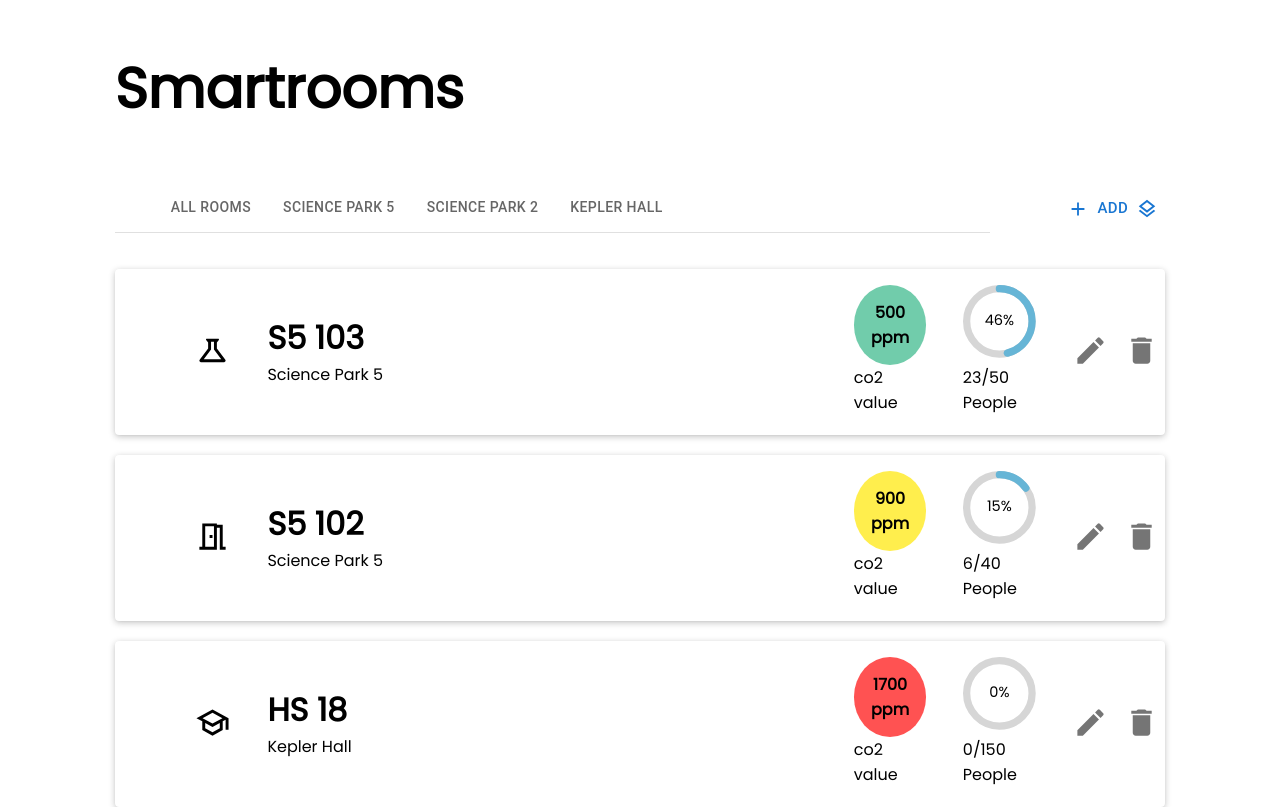
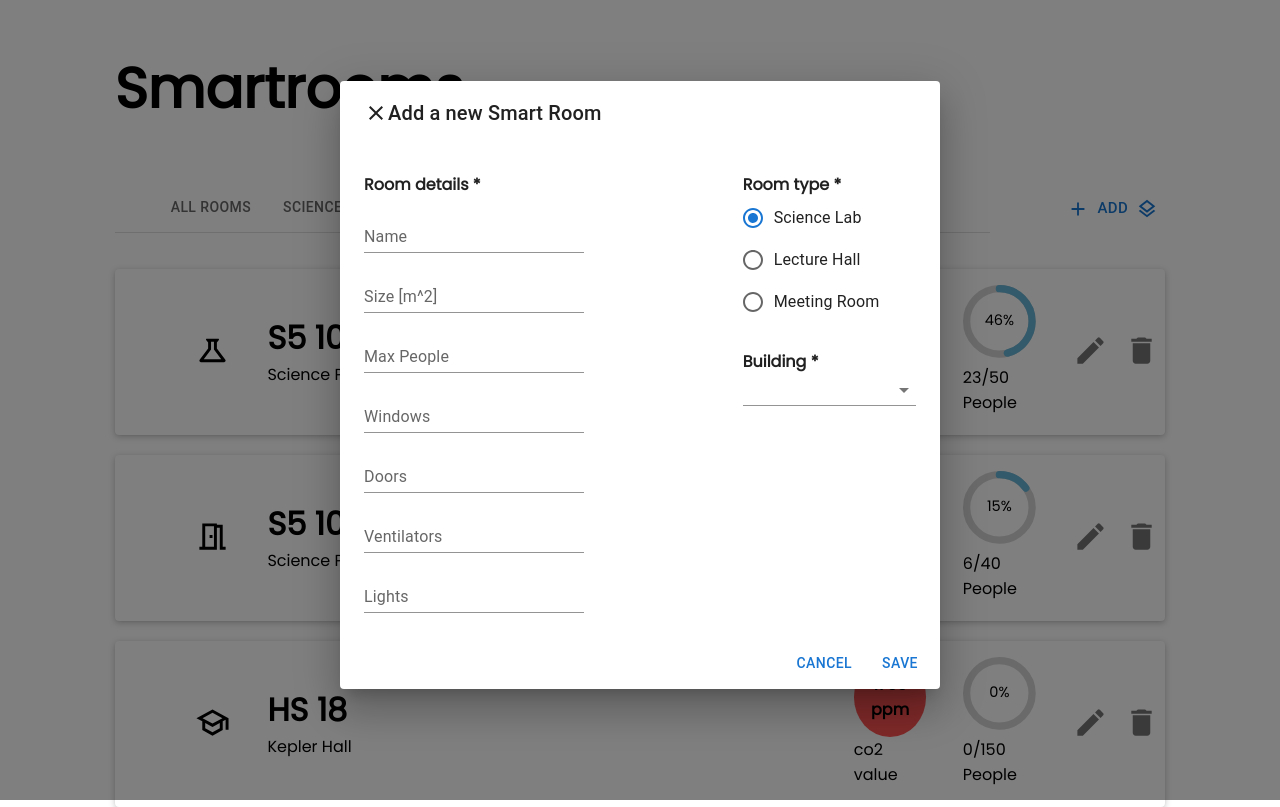
Before and after one commit to jku-win-se/teaching.ss22.prse.digitaltwin.team1, a React (Create React App) app in the folder Frontend/smart-home-ui/: page / in a window 1280 px wide. Both pictures are taken after a click on the button "ADD". Built offline with nearby package versions, Linux system fonts and the light colour scheme.

Commit message:
added add-edit-dialog to main page #23

```diff
--- a/Frontend/smart-home-ui/src/enums/measure.enum.ts
+++ b/Frontend/smart-home-ui/src/enums/measure.enum.ts
@@ -1,5 +1,5 @@
 export enum Measure {
   Temperature = "Temperature",
-  CO2Value = "CO2Value",
+  Co2 = "Co2",
   People = "People",
 }
--- /dev/null
+++ b/Frontend/smart-home-ui/src/enums/roomType.enum.ts
@@ -0,0 +1,5 @@
+export enum RoomType {
+  ScienceLab = "Science Lab",
+  LectureHall = "Lecture Hall",
+  MeetingRoom = "Meeting Room",
+}
--- a/Frontend/smart-home-ui/src/models/IState.ts
+++ b/Frontend/smart-home-ui/src/models/IState.ts
@@ -1,7 +1,7 @@
 import { Measure } from "../enums/measure.enum";
 
 export interface Istate {
-  measureValue: number;
+  value: number;
   name: Measure;
   entityRefID: string;
   timeStamp: Date;
--- a/Frontend/smart-home-ui/src/pages/details/components/information-panel/information-panel.component.tsx
+++ b/Frontend/smart-home-ui/src/pages/details/components/information-panel/information-panel.component.tsx
@@ -80,7 +80,9 @@ export default function InformationPanel(props: IInformationPanelProps) {
         <Grid item xs={4} sm={4} md={3}>
           <InformationPanelItem
             isLoading={isLoading}
-            value={sService.returnValueForMeasure(Measure.CO2Value)}
+            value={sService
+              .returnValueForMeasure(Measure.Co2)
+              .toLocaleString(undefined, { maximumFractionDigits: 1 })}
             unit="ppm"
             icon="Co2Outlined"
           ></InformationPanelItem>
--- /dev/null
+++ b/Frontend/smart-home-ui/src/pages/main/components/add-edit-dialog/add-edit-dialog.component.tsx
@@ -0,0 +1,174 @@
+import * as React from "react";
+import useMediaQuery from "@mui/material/useMediaQuery";
+import ClearIcon from "@mui/icons-material/Clear";
+import { useTheme } from "@mui/material/styles";
+import {
+  Button,
+  Dialog,
+  DialogActions,
+  DialogContent,
+  DialogContentText,
+  DialogTitle,
+  FormControl,
+  FormControlLabel,
+  Grid,
+  InputLabel,
+  MenuItem,
+  Radio,
+  RadioGroup,
+  Select,
+  SelectChangeEvent,
+  TextField,
+} from "@mui/material";
+import { RoomType } from "../../../../enums/roomType.enum";
+import { Building } from "../../../../enums/building.enum";
+import "./add-edit-dialog.styles.css";
+
+export interface IAddEditDialogProps {
+  open: boolean;
+  handleClose(): void;
+}
+
+export default function AddEditDialog({
+  handleClose,
+  open,
+}: IAddEditDialogProps) {
+  const theme = useTheme();
+  const fullScreen = useMediaQuery(theme.breakpoints.down("md"));
+  const [building, setBuilding] = React.useState("");
+  return (
+    <div>
+      <Dialog
+        style={{ maxHeight: "770px" }}
+        fullScreen={fullScreen}
+        open={open}
+        onClose={handleClose}
+        aria-labelledby="responsive-dialog-title"
+      >
+        <DialogTitle
+          className="add-edit-dialog-header"
+          id="responsive-dialog-title"
+        >
+          <ClearIcon></ClearIcon> Add a new Smart Room
+        </DialogTitle>
+        <DialogContent>
+          <Grid container spacing={2}>
+            <Grid item sm={8} xs={12}>
+              <h5 className="add-edit-dialog-sub-header"> Room details *</h5>
+              <Grid container>
+                <Grid className="add-edit-dialog-padding" item xs={12}>
+                  <TextField
+                    className="add-edit-dialog-name"
+                    id="standard-basic"
+                    label="Name"
+                    variant="standard"
+                    margin="dense"
+                  />
+                </Grid>
+
+                <Grid className="add-edit-dialog-padding" item sm={12} xs={6}>
+                  <TextField
+                    id="standard-basic"
+                    label="Size [m^2]"
+                    variant="standard"
+                    type="number"
+                    margin="dense"
+                  />
+                </Grid>
+                <Grid className="add-edit-dialog-padding" item sm={12} xs={6}>
+                  <TextField
+                    id="standard-basic"
+                    label="Max People"
+                    variant="standard"
+                    type="number"
+                    margin="dense"
+                  />
+                </Grid>
+                <Grid className="add-edit-dialog-padding" item sm={12} xs={6}>
+                  <TextField
+                    id="standard-basic"
+                    label="Windows"
+                    variant="standard"
+                    type="number"
+                    margin="dense"
+                  />
+                </Grid>
+                <Grid className="add-edit-dialog-padding" item sm={12} xs={6}>
+                  <TextField
+                    id="standard-basic"
+                    label="Doors"
+                    variant="standard"
+                    type="number"
+                    margin="dense"
+                  />
+                </Grid>
+                <Grid className="add-edit-dialog-padding" item sm={12} xs={6}>
+                  <TextField
+                    id="standard-basic"
+                    label="Ventilators"
+                    variant="standard"
+                    type="number"
+                    margin="dense"
+                  />
+                </Grid>
+                <Grid className="add-edit-dialog-padding" item sm={12} xs={6}>
+                  <TextField
+                    id="standard-basic"
+                    label="Lights"
+                    variant="standard"
+                    type="number"
+                    margin="dense"
+                  />
+                </Grid>
+              </Grid>
+            </Grid>
+            <Grid item sm={4} xs={12}>
+              <h5 className="add-edit-dialog-sub-header">Room type *</h5>
+              <RadioGroup
+                defaultValue={
+                  Object.keys(RoomType)[
+                    Object.values(RoomType).indexOf("Science Lab" as any)
+                  ]
+                }
+              >
+                {Object.entries(RoomType).map((val) => (
+                  <FormControlLabel
+                    key={val[0]}
+                    value={val[0]}
+                    control={<Radio />}
+                    label={val[1] as string}
+                  />
+                ))}
+              </RadioGroup>
+              <h5 className="add-edit-dialog-sub-header">Building *</h5>
+              <FormControl fullWidth variant="standard" sx={{ minWidth: 120 }}>
+                <Select
+                  labelId="demo-simple-select-standard-label"
+                  id="demo-simple-select-standard"
+                  value={building}
+                  onChange={(event: SelectChangeEvent) =>
+                    setBuilding(event.target.value)
+                  }
+                >
+                  {Object.entries(Building).map((val) => (
+                    <MenuItem key={val[0]} value={val[0]}>
+                      {val[1] as string}
+                    </MenuItem>
+                  ))}
+                </Select>
+              </FormControl>
+            </Grid>
+          </Grid>
+        </DialogContent>
+        <DialogActions>
+          <Button autoFocus onClick={handleClose}>
+            Cancel
+          </Button>
+          <Button onClick={handleClose} autoFocus>
+            Save
+          </Button>
+        </DialogActions>
+      </Dialog>
+    </div>
+  );
+}
--- /dev/null
+++ b/Frontend/smart-home-ui/src/pages/main/components/add-edit-dialog/add-edit-dialog.styles.css
@@ -0,0 +1,20 @@
+.add-edit-dialog-sub-header {
+  margin-bottom: 0px;
+  font-weight: bold;
+  font-size: clamp(0.7rem, 1.5vw, 1rem);
+}
+
+.add-edit-dialog-header {
+  display: flex;
+  align-items: center;
+}
+
+@media only screen and (max-width: 660px) {
+  .add-edit-dialog-padding {
+    padding: 0.6rem;
+  }
+  .add-edit-dialog-name {
+    max-width: 464px;
+    width: 100%;
+  }
+}
--- a/Frontend/smart-home-ui/src/pages/main/components/room-list-item/room-list-item.component.tsx
+++ b/Frontend/smart-home-ui/src/pages/main/components/room-list-item/room-list-item.component.tsx
@@ -3,11 +3,12 @@ import { Edit } from "@mui/icons-material";
 import { IconButton, SvgIconProps } from "@mui/material";
 import Grid from "@mui/material/Grid";
 import { height, maxWidth, minWidth } from "@mui/system";
-import React from 'react';
+import React from "react";
 import { buildStyles, CircularProgressbar } from "react-circular-progressbar";
-import 'react-circular-progressbar/dist/styles.css';
-import { useNavigate } from 'react-router-dom';
+import "react-circular-progressbar/dist/styles.css";
+import { useNavigate } from "react-router-dom";
 import { RoomTypeIcon } from "../../../../enums/roomTypeIcon.enum";
+import AddEditDialog from "../add-edit-dialog/add-edit-dialog.component";
 import DeleteDialog from "../delete-dialog/delete-dialog.component";
 import "./room-list-item.styles.css";
 
@@ -51,13 +52,19 @@ function roomType(type: string) {
 
 export default function RoomListItem(props: IRoomListItemProps) {
   const navigate = useNavigate();
+  const [open, setOpen] = React.useState(false);
 
+  const handleClickOpen = () => {
+    setOpen(true);
+  };
+
+  const handleClose = () => {
+    setOpen(false);
+  };
 
   //TODO: styles into css
   return (
-        <div
-            className="list"
-        >
+    <div className="list">
       <Grid
         container
         spacing={2}
@@ -71,31 +78,17 @@ export default function RoomListItem(props: IRoomListItemProps) {
           container
           alignContent={"center"}
           marginLeft={4}
-                    onClick={() => navigate('details/:' + props.roomId)}
-                    style={{ cursor: 'pointer' }}
+          onClick={() => navigate("details/" + props.roomId)}
+          style={{ cursor: "pointer" }}
         >
-                    <Grid
-                        item
-                        xs={1}
-                        container
-                        alignContent={"center"}
-                        marginLeft={4}
-                    >
+          <Grid item xs={1} container alignContent={"center"} marginLeft={4}>
             <Icon fontSize="large" name={roomType(props.roomIcon)}></Icon>
           </Grid>
 
-                    <Grid
-                        item
-                        xs
-                        container
-                        alignContent={"center"}
-                    >
-                        <div className="room-font-size">
-                            {props.roomName}
-                        </div>
+          <Grid item xs container alignContent={"center"}>
+            <div className="room-font-size">{props.roomName}</div>
 
             {props.building}
-
           </Grid>
 
           <Grid item xs={4}></Grid>
@@ -113,15 +106,17 @@ export default function RoomListItem(props: IRoomListItemProps) {
                 width: 80,
                 height: 80,
                 backgroundColor: co2Color(props.coValue),
-                                borderRadius: "50%"
+                borderRadius: "50%",
               }}
             >
-                            <text style={{
+              <text
+                style={{
                   margin: "auto",
                   whiteSpace: "pre-line",
                   textAlign: "center",
-                                fontWeight: "bold"
-                            }}>
+                  fontWeight: "bold",
+                }}
+              >
                 {props.coValue} <br /> ppm
               </text>
             </div>
@@ -143,36 +138,28 @@ export default function RoomListItem(props: IRoomListItemProps) {
                 value={(props.currentPeople / props.maxPeople) * 100}
                 minValue={0}
                 maxValue={100}
-                                text={((props.currentPeople / props.maxPeople) * 100) + '%'}
+                text={(props.currentPeople / props.maxPeople) * 100 + "%"}
                 styles={buildStyles({
                   textColor: "black",
-                                    pathColor: "#66B5D6"
+                  pathColor: "#66B5D6",
                 })}
               />
             </div>
-                        <div>{props.currentPeople}/{props.maxPeople} People</div>
+            <div>
+              {props.currentPeople}/{props.maxPeople} People
+            </div>
           </Grid>
         </Grid>
 
-                <Grid
-                    item
-                    xs
-                    container
-                    justifyContent="center"
-                    alignItems="center"
-                >
-                    <IconButton aria-label="edit room"
-                        onClick={() => {
-                            alert('edit clicked');
-                        }}
-                    >
+        <Grid item xs container justifyContent="center" alignItems="center">
+          <IconButton aria-label="edit room" onClick={handleClickOpen}>
             <Edit fontSize="large" />
           </IconButton>
 
           <DeleteDialog />
-
         </Grid>
       </Grid>
+      <AddEditDialog handleClose={handleClose} open={open}></AddEditDialog>
     </div>
   );
 }
--- a/Frontend/smart-home-ui/src/pages/main/main.page.tsx
+++ b/Frontend/smart-home-ui/src/pages/main/main.page.tsx
@@ -1,30 +1,31 @@
-import AddIcon from '@mui/icons-material/Add';
-import LayersOutlinedIcon from '@mui/icons-material/LayersOutlined';
+import AddIcon from "@mui/icons-material/Add";
+import LayersOutlinedIcon from "@mui/icons-material/LayersOutlined";
 import { Box, Button, Grid } from "@mui/material";
 import * as React from "react";
+import AddEditDialog from "./components/add-edit-dialog/add-edit-dialog.component";
 import FilterBar from "./components/filter-bar/filter-bar";
 import RoomList from "./components/room-list/room-list.component";
 
-export interface IMainProps { }
+export interface IMainProps {}
 
 export function Main(props: IMainProps) {
+  const [open, setOpen] = React.useState(false);
+  const handleClickOpen = () => {
+    setOpen(true);
+  };
+
+  const handleClose = () => {
+    setOpen(false);
+  };
   return (
     <Box
       sx={{
         flexGrow: 1,
-        height: "100vh"
+        height: "100vh",
       }}
     >
-      <Grid
-        container
-        spacing={2}
-      >
-        <Grid
-          className="grid-bg"
-          item
-          xs={10}
-          sx={{ margin: "auto" }}
-        >
+      <Grid container spacing={2}>
+        <Grid className="grid-bg" item xs={10} sx={{ margin: "auto" }}>
           <h1 className="header-font-size">Smartrooms</h1>
         </Grid>
 
@@ -33,46 +34,38 @@ export function Main(props: IMainProps) {
           item
           xs={10}
           sx={{ margin: "auto" }}
-          container justifyContent="flex-start"
+          container
+          justifyContent="flex-start"
           alignContent={"center"}
         >
-          <Grid
-            item
-            xs={10}
-            sx={{ margin: "auto 0" }}
-          >
+          <Grid item xs={10} sx={{ margin: "auto 0" }}>
             <FilterBar />
           </Grid>
 
           <Grid
             item
             xs={2}
-            container justifyContent="flex-end"
+            container
+            justifyContent="flex-end"
             alignContent={"center"}
           >
-            <Button variant="text"
+            <Button
+              variant="text"
               startIcon={<AddIcon></AddIcon>}
               endIcon={<LayersOutlinedIcon></LayersOutlinedIcon>}
               size="large"
-              onClick={() => {
-                alert('add clicked');
-              }}
+              onClick={handleClickOpen}
             >
               add
             </Button>
           </Grid>
         </Grid>
 
-        <Grid
-          className="roomlist-height"
-          item
-          xs={10}
-          sx={{ margin: "auto" }}
-        >
+        <Grid className="roomlist-height" item xs={10} sx={{ margin: "auto" }}>
           <RoomList />
         </Grid>
-
       </Grid>
+      <AddEditDialog handleClose={handleClose} open={open}></AddEditDialog>
     </Box>
   );
 }
--- a/Frontend/smart-home-ui/src/services/State.service.ts
+++ b/Frontend/smart-home-ui/src/services/State.service.ts
@@ -52,11 +52,17 @@ export class StateService {
         this.states.push(await response.json());
       })
     );
+    console.log(this.states);
   }
 
   returnValueForMeasure(measure: Measure) {
+    console.log(
+      this.states.filter((s) => s.name === measure)[0]
+        ? this.states.filter((s) => s.name === measure)[0].value
+        : "-"
+    );
     return this.states.filter((s) => s.name === measure)[0]
-      ? this.states.filter((s) => s.name === measure)[0].measureValue
+      ? this.states.filter((s) => s.name === measure)[0].value
       : "-";
   }
 }
```
Also changed, not shown: 1 other file (tests, documents, lock files or other folders). Lines whose indentation alone changed are shown as unchanged.
